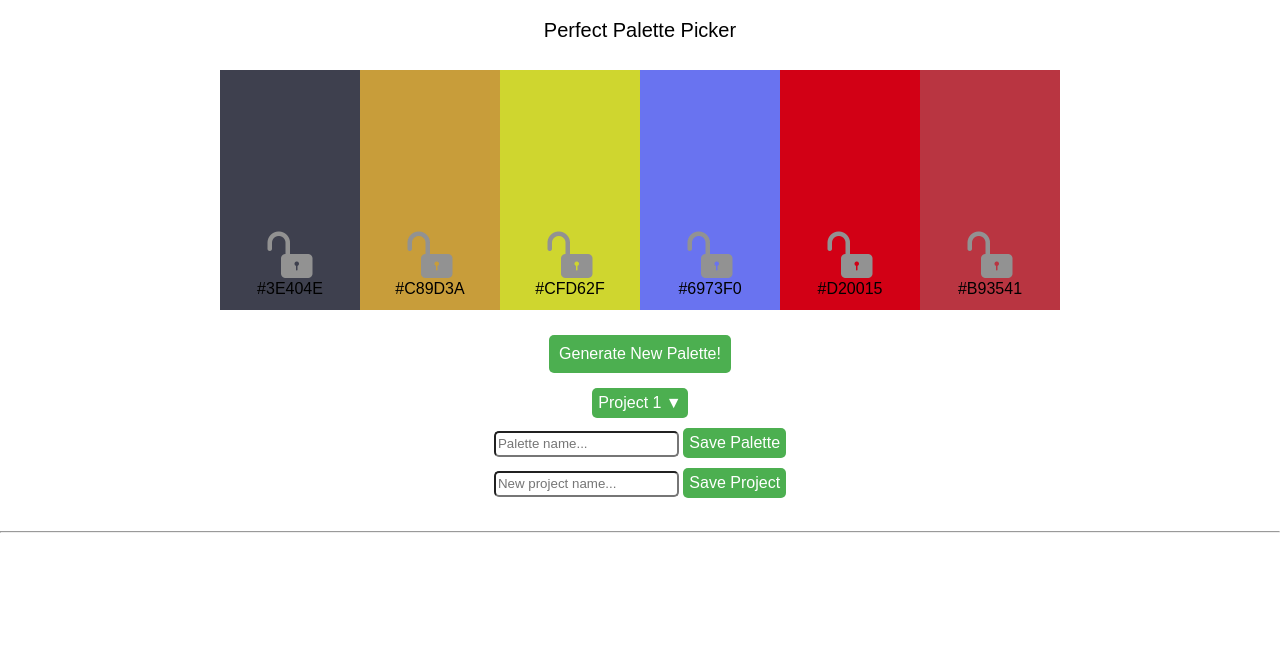
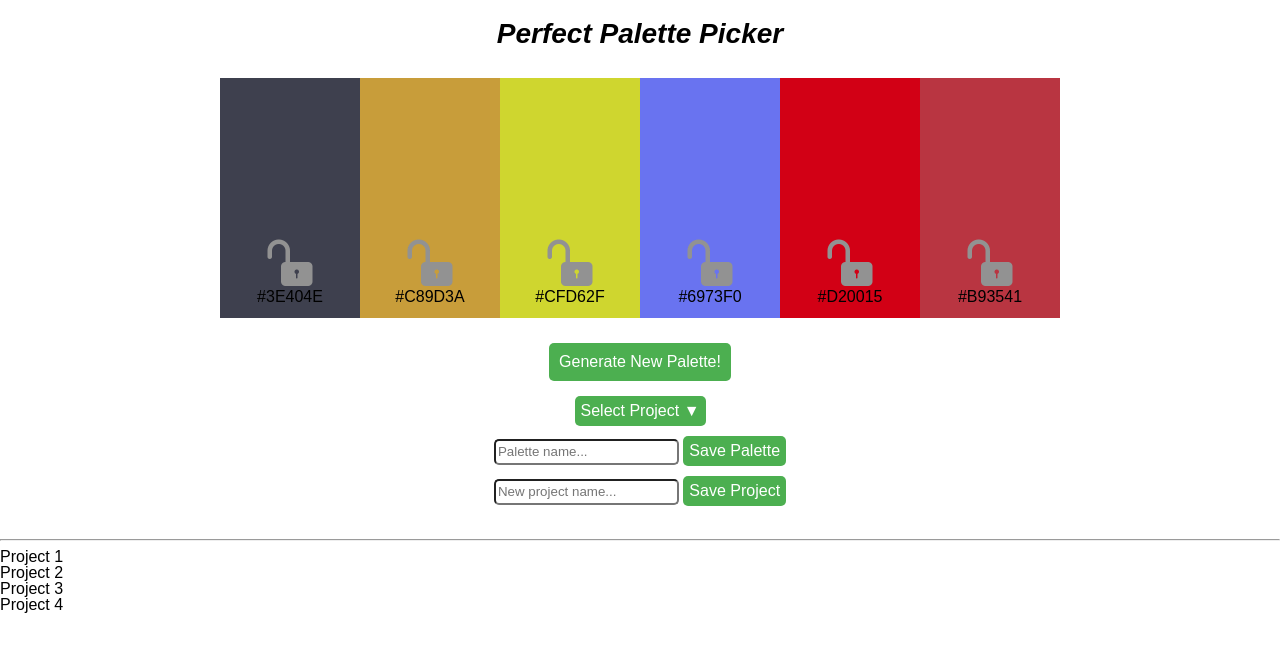
Before and after one commit to sljohnson32/palette-picker, a plain HTML site: page public/index.html in a window 1280 px wide. Drawn offline with nearby package versions, Linux system fonts and the light colour scheme.

Commit message:
Add function to populate project dropdown with test data and populate project list

```diff
--- a/public/css/styles.css
+++ b/public/css/styles.css
@@ -4,7 +4,9 @@ body {
 
 header {
   padding: 20px;
-  font-size: 20px;
+  font-size: 28px;
+  font-style: italic;
+  font-weight: bold;
   text-align: center;
 }
 
--- a/public/index.html
+++ b/public/index.html
@@ -43,11 +43,8 @@
 
       <div class="dropdown-container">
         <div class="dropdown">
-          <button onclick="showDropDown()" class="dropbtn">Project 1 &#9660;</button>
+          <button onclick="showDropDown()" class="dropbtn">Select Project &#9660;</button>
           <div id="myDropdown" class="dropdown-content">
-            <a class="selected" onclick="selectProject()">Project 1</a>
-            <a onclick="selectProject()">Project 2</a>
-            <a onclick="selectProject()">Project 3</a>
           </div>
         </div>
       </div>
@@ -61,7 +58,6 @@
     </section>
     <hr>
     <section class="saved-palette-container">
-
     </section>
     <script src="https://ajax.googleapis.com/ajax/libs/jquery/3.2.1/jquery.min.js"></script>
     <script type="text/javascript" src='js/scripts.js'></script>
--- a/public/js/scripts.js
+++ b/public/js/scripts.js
@@ -1,6 +1,16 @@
 $(document).ready(() => {
   generateNewPalette()
+  populateProjects()
 });
+
+const projects = ['Project 1', 'Project 2', 'Project 3', 'Project 4']
+const palettes = [
+  { project: 'Project 1', colors: ['#3F856C', '#065A83', '#94AD42', '#BBB345', '#6303D0', '#604B3B'] },
+  { project: 'Project 1', colors: ['#68608F', '#49C262', '#AB50E5', '#BBB345', '#6303D0', '#604B3B'] },
+  { project: 'Project 2', colors: ['#68608F', '#49C262', '#AB50E5', '#BBB345', '#6303D0', '#604B3B'] },
+  { project: 'Project 3', colors: ['#68608F', '#49C262', '#AB50E5', '#BBB345', '#6303D0', '#604B3B'] },
+  { project: 'Project 4', colors: ['#4A914E', '#E1930C', '#C54E51', '#2DAC4A', '#898117', '#8D2380'] }
+]
 
 $('img').click((e) => {
   if ($(e.target).attr('class') == 'unlocked') {
@@ -16,8 +26,8 @@ const showDropDown = () => {
     document.getElementById("myDropdown").classList.toggle("show");
 }
 
-const selectProject = () => {
-    console.log('PROJECT SELECTED!')
+const selectDropdownProject = () => {
+    console.log('PROJECT DROPDOWN SELECTED!')
 }
 
 const generateNewPalette = () => {
@@ -38,12 +48,6 @@ const getRandomColor = () => {
     }
     return colorCode
 }
-//   let a, b, c;
-//   a = Math.floor(Math.random()*(256)+0);
-//   b = Math.floor(Math.random()*(256)+0);
-//   c = Math.floor(Math.random()*(256)+0);
-//   return `${a}, ${b}, ${c}`
-// }
 
 const savePalette = () => {
   console.log('PALATE SAVED!')
@@ -53,6 +57,32 @@ const saveProject = () => {
   console.log('PROJECT SAVED!')
 }
 
+const selectProject = () => {
+  console.log('PROJECT SELECTED!')
+}
+
+const populateProjects = () => {
+  projects.forEach(project => {
+    let listHTML = `<a onclick="selectDropdownProject()">${project}</a>`;
+    let projectHTML = getProjectHTML(project);
+    $('#myDropdown').append(listHTML);
+    $('.saved-palette-container').append(projectHTML)
+  })
+  populateProjectPalettes()
+}
+
+const getProjectHTML = (project) => {
+  let html = `<div class='project-container' onclick='selectProject()'>
+                <h2>${project}</h2>
+                <div class=${project}>
+                </div>
+              </div>`;
+  return html;
+}
+
+const populateProjectPalettes = () => {
+  console.log("Populating Saved Palettes")
+}
 
 // Close the dropdown menu if the user clicks outside of it
 window.onclick = (event) => {
```
